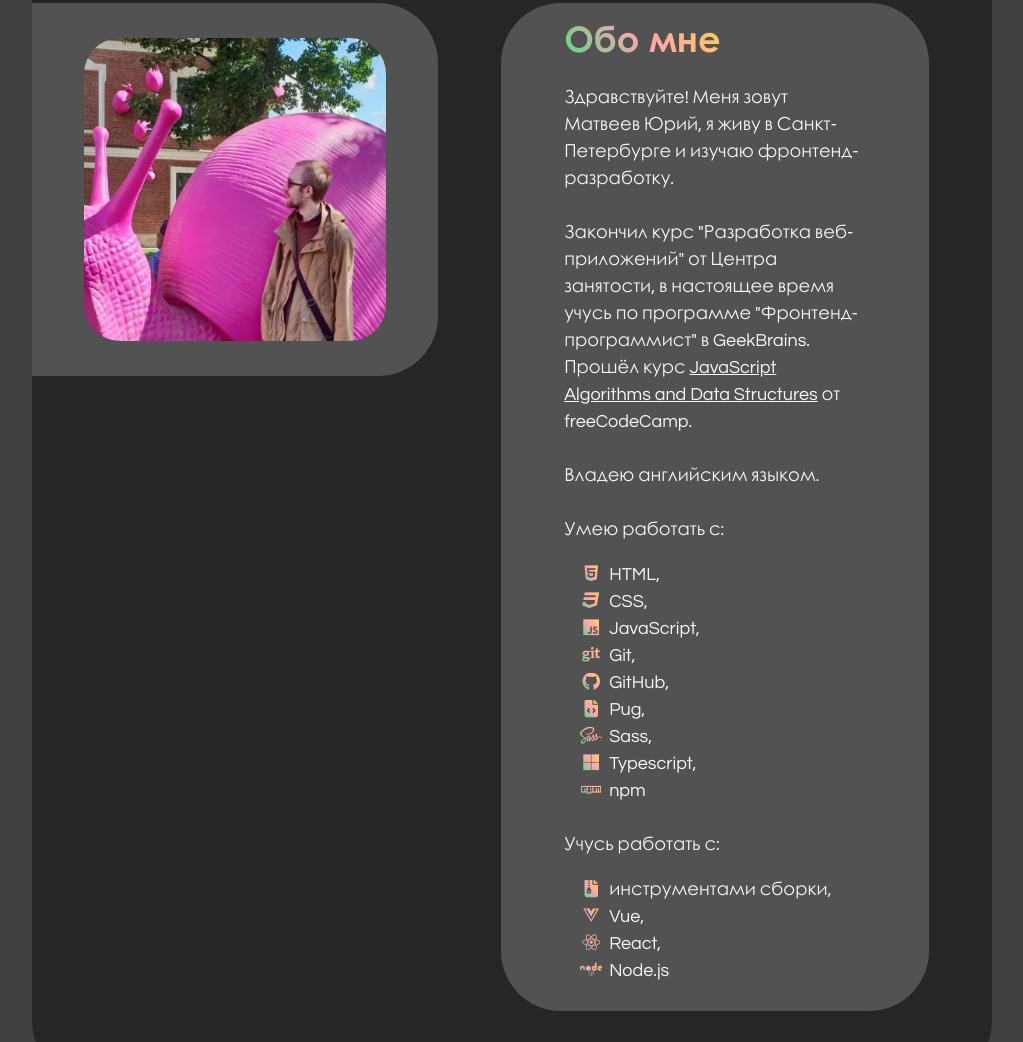
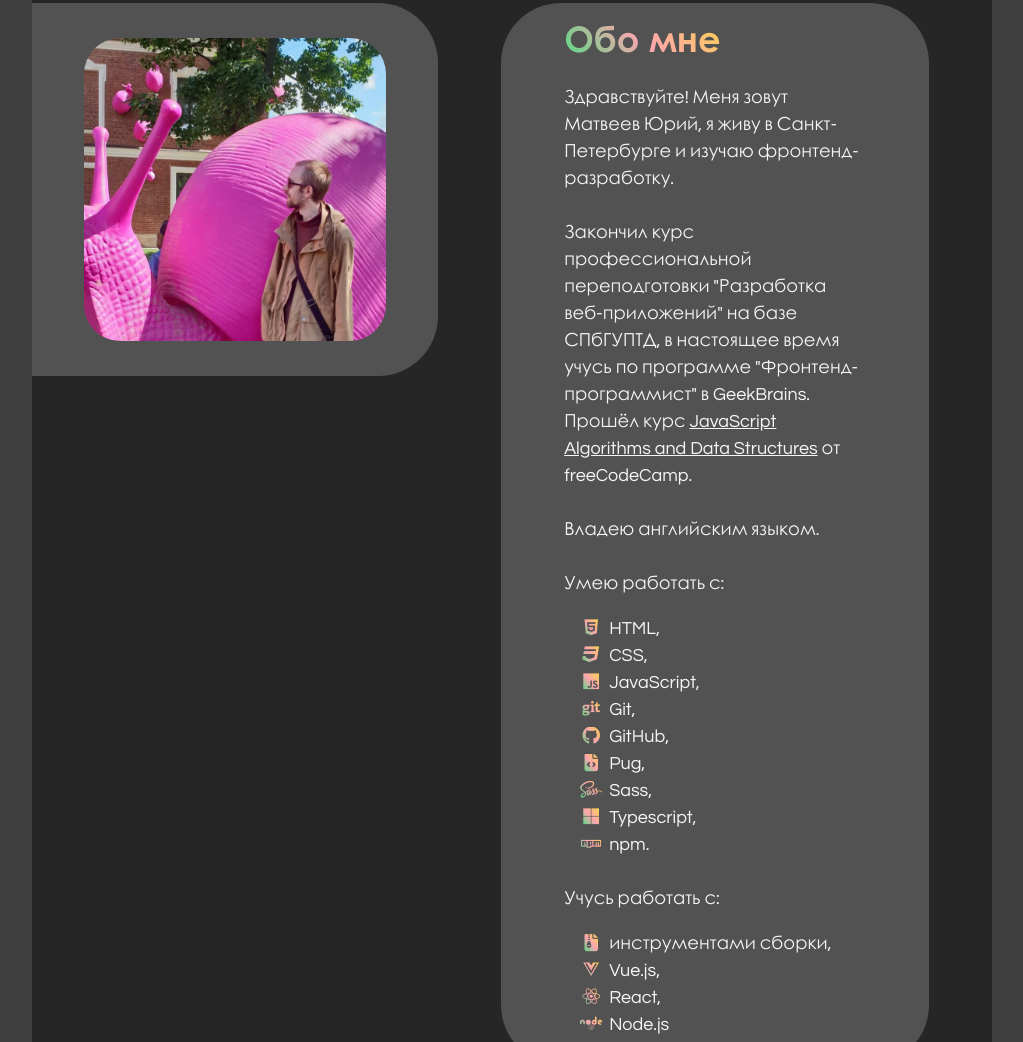
Before and after one commit to yurisdraughts/portfolio-site, a website: page dev-files/index.pug in a window 1280 px wide. Shown: the part 937-1979 px from the top of the page, without its empty margins (128-1151 px from the left). Drawn offline with nearby package versions, Linux system fonts and the light colour scheme; files that its build step writes are made by us from their sources; files whose address does not match are found by name.

Commit message:
Minor changes to About section

```diff
--- a/dev-files/includes/about.pug
+++ b/dev-files/includes/about.pug
@@ -14,14 +14,17 @@ section.about#about
                 Здравствуйте! Меня зовут Матвеев Юрий, я живу в Санкт-Петербурге
                 и изучаю фронтенд-разработку.
             p.paragraph.paragraph_about
-                |   Закончил курс "Разработка веб-приложений" от Центра занятости,
-                |   в настоящее время учусь по программе "Фронтенд-программист" в
-                |   GeekBrains. Прошёл курс
+                .
+                    Закончил курс профессиональной переподготовки "Разработка веб-приложений"
+                    на базе СПбГУПТД,
+                    в настоящее время учусь по программе "Фронтенд-программист" в
+                    GeekBrains. Прошёл курс
                 a.link.link_underline(
                     href="https://www.freecodecamp.org/certification/yuri-m/javascript-algorithms-and-data-structures",
                     target="_blank") JavaScript Algorithms and Data Structures
                 |
-                |   от freeCodeCamp.
+                .
+                    от freeCodeCamp.
             p.paragraph.paragraph_about Владею английским языком.
             .paragraph.paragraph_about Умею работать с:
                 ul.fa-ul.paragraph
@@ -33,10 +36,10 @@ section.about#about
                     li #[span.fa-li #[i.fa-solid.fa-file-code.accent.accent_list-item]] Pug,
                     li #[span.fa-li #[i.fa-brands.fa-sass.accent.accent_list-item]] Sass,
                     li #[span.fa-li #[i.fa-brands.fa-microsoft.accent.accent_list-item]] Typescript,
-                    li #[span.fa-li #[i.fa-brands.fa-npm.accent.accent_list-item]] npm
+                    li #[span.fa-li #[i.fa-brands.fa-npm.accent.accent_list-item]] npm.
             .paragraph.paragraph_about Учусь работать с:
                 ul.fa-ul.paragraph
                     li #[span.fa-li #[i.fa-solid.fa-file-zipper.accent.accent_list-item]] инструментами сборки,
-                    li #[span.fa-li #[i.fa-brands.fa-vuejs.accent.accent_list-item]] Vue,
+                    li #[span.fa-li #[i.fa-brands.fa-vuejs.accent.accent_list-item]] Vue.js,
                     li #[span.fa-li #[i.fa-brands.fa-react.accent.accent_list-item]] React,
                     li #[span.fa-li #[i.fa-brands.fa-node.accent.accent_list-item]] Node.js
```
Also changed, not shown: index.html.
